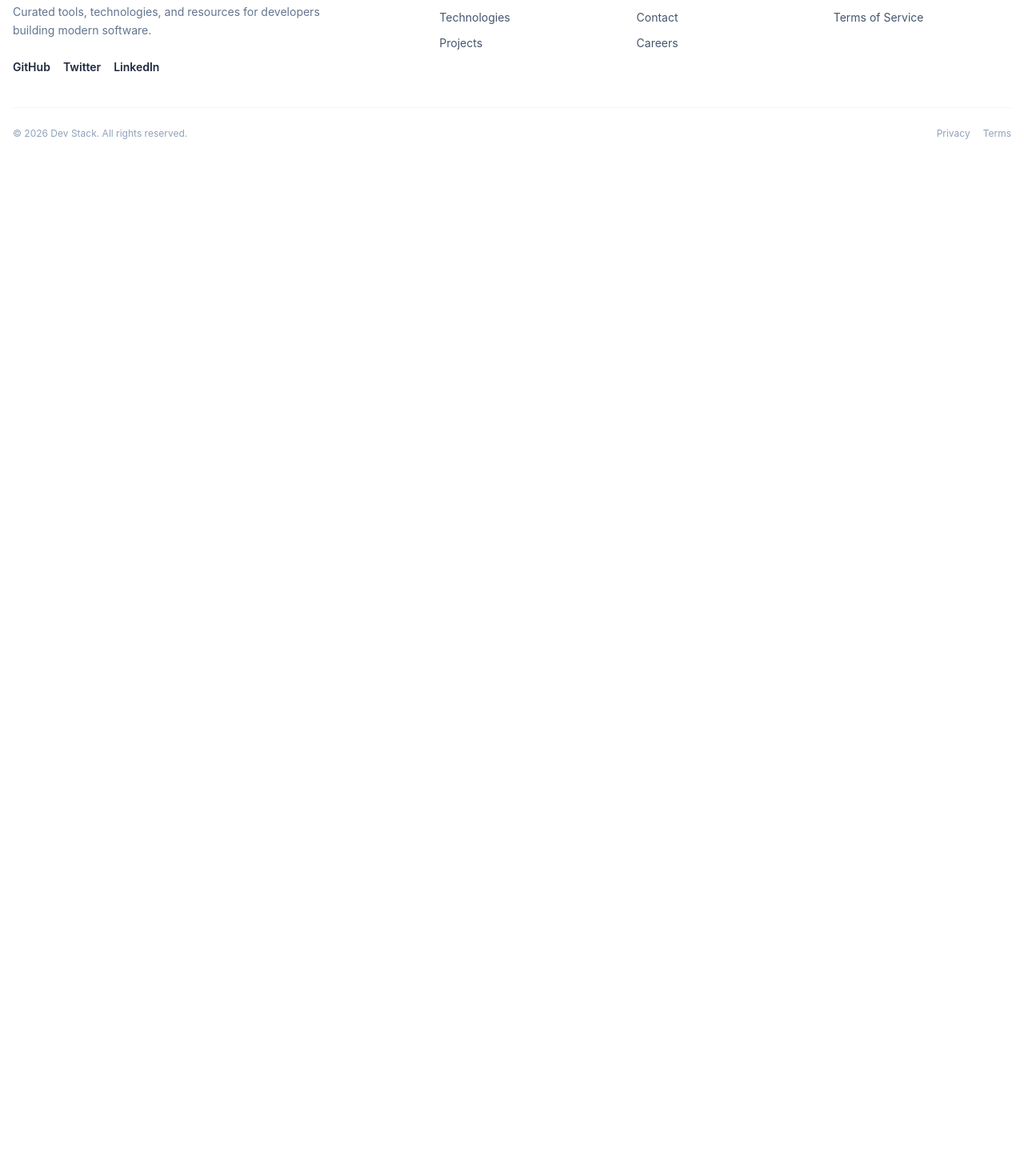
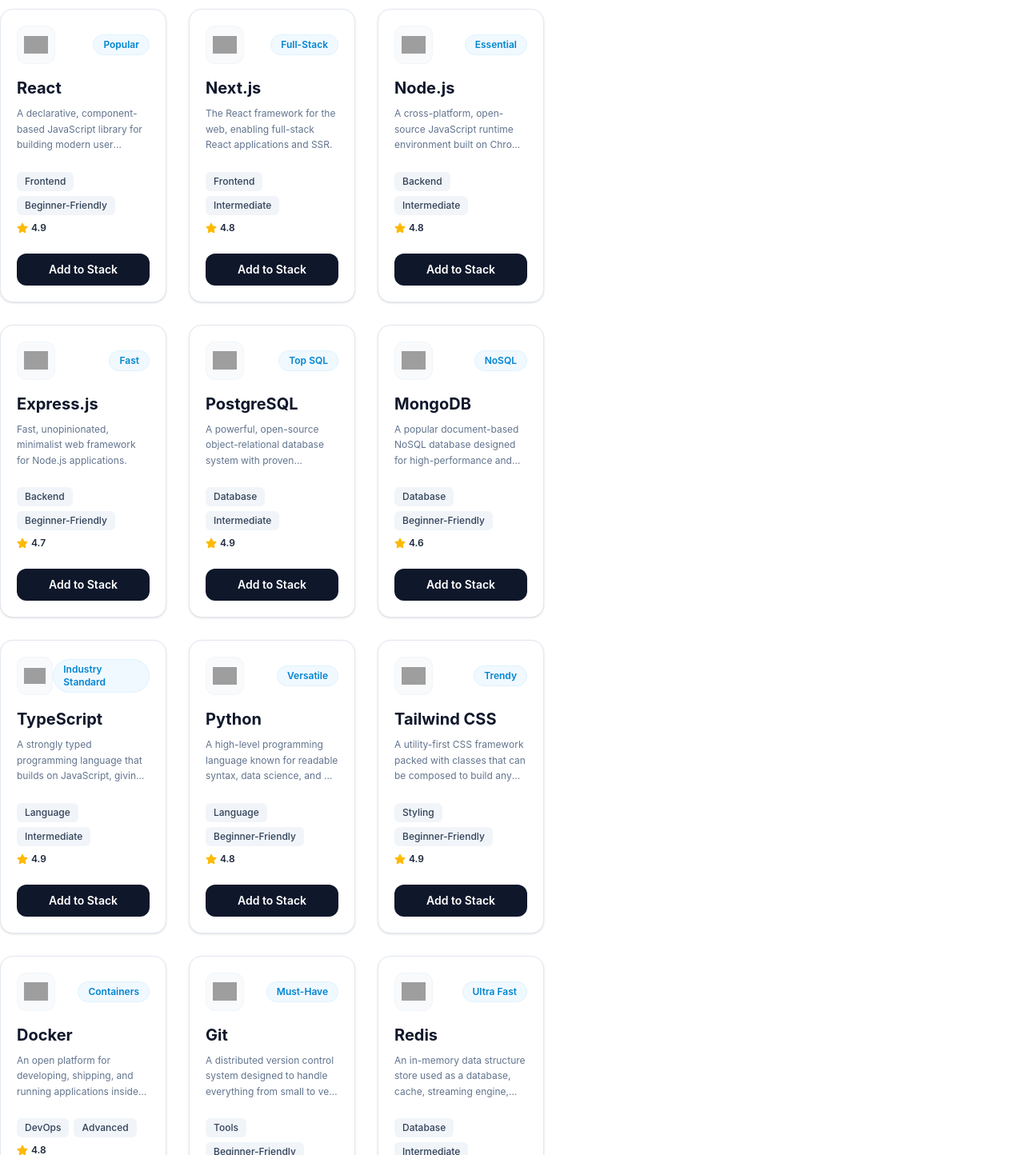
Before and after one commit to Likhon-25/Dev-Stack-Builder-Website, a React (Vite) app: page / in a window 1280 px wide. Shown: the part 806-2250 px from the top of the page at 80% size. Before the commit the page ends 1013 px from the top, so only its background shows below. Built offline with nearby package versions, Linux system fonts and the light colour scheme; grey boxes are pictures that could not be loaded.

Commit message:
Completed card sectiona and button togoling

```diff
--- /dev/null
+++ b/public/data.json
@@ -0,0 +1,122 @@
+[
+  {
+    "id": 1,
+    "name": "React",
+    "category": "Frontend",
+    "description": "A declarative, component-based JavaScript library for building modern user interfaces.",
+    "icon": "https://icon.icepanel.io/Technology/svg/React.svg",
+    "rating": 4.9,
+    "difficulty": "Beginner-Friendly",
+    "badge": "Popular"
+  },
+  {
+    "id": 2,
+    "name": "Next.js",
+    "category": "Frontend",
+    "description": "The React framework for the web, enabling full-stack React applications and SSR.",
+    "icon": "https://icon.icepanel.io/Technology/svg/Next.js.svg",
+    "rating": 4.8,
+    "difficulty": "Intermediate",
+    "badge": "Full-Stack"
+  },
+  {
+    "id": 3,
+    "name": "Node.js",
+    "category": "Backend",
+    "description": "A cross-platform, open-source JavaScript runtime environment built on Chrome V8 engine.",
+    "icon": "https://icon.icepanel.io/Technology/svg/Node.js.svg",
+    "rating": 4.8,
+    "difficulty": "Intermediate",
+    "badge": "Essential"
+  },
+  {
+    "id": 4,
+    "name": "Express.js",
+    "category": "Backend",
+    "description": "Fast, unopinionated, minimalist web framework for Node.js applications.",
+    "icon": "https://icon.icepanel.io/Technology/svg/Express.svg",
+    "rating": 4.7,
+    "difficulty": "Beginner-Friendly",
+    "badge": "Fast"
+  },
+  {
+    "id": 5,
+    "name": "PostgreSQL",
+    "category": "Database",
+    "description": "A powerful, open-source object-relational database system with proven reliability.",
+    "icon": "https://icon.icepanel.io/Technology/svg/PostgresSQL.svg",
+    "rating": 4.9,
+    "difficulty": "Intermediate",
+    "badge": "Top SQL"
+  },
+  {
+    "id": 6,
+    "name": "MongoDB",
+    "category": "Database",
+    "description": "A popular document-based NoSQL database designed for high-performance and scalability.",
+    "icon": "https://icon.icepanel.io/Technology/svg/MongoDB.svg",
+    "rating": 4.6,
+    "difficulty": "Beginner-Friendly",
+    "badge": "NoSQL"
+  },
+  {
+    "id": 7,
+    "name": "TypeScript",
+    "category": "Language",
+    "description": "A strongly typed programming language that builds on JavaScript, giving you better tooling.",
+    "icon": "https://icon.icepanel.io/Technology/svg/TypeScript.svg",
+    "rating": 4.9,
+    "difficulty": "Intermediate",
+    "badge": "Industry Standard"
+  },
+  {
+    "id": 8,
+    "name": "Python",
+    "category": "Language",
+    "description": "A high-level programming language known for readable syntax, data science, and AI development.",
+    "icon": "https://icon.icepanel.io/Technology/svg/Python.svg",
+    "rating": 4.8,
+    "difficulty": "Beginner-Friendly",
+    "badge": "Versatile"
+  },
+  {
+    "id": 9,
+    "name": "Tailwind CSS",
+    "category": "Styling",
+    "description": "A utility-first CSS framework packed with classes that can be composed to build any design.",
+    "icon": "https://icon.icepanel.io/Technology/svg/Tailwind-CSS.svg",
+    "rating": 4.9,
+    "difficulty": "Beginner-Friendly",
+    "badge": "Trendy"
+  },
+  {
+    "id": 10,
+    "name": "Docker",
+    "category": "DevOps",
+    "description": "An open platform for developing, shipping, and running applications inside containers.",
+    "icon": "https://icon.icepanel.io/Technology/svg/Docker.svg",
+    "rating": 4.8,
+    "difficulty": "Advanced",
+    "badge": "Containers"
+  },
+  {
+    "id": 11,
+    "name": "Git",
+    "category": "Tools",
+    "description": "A distributed version control system designed to handle everything from small to very large projects.",
+    "icon": "https://icon.icepanel.io/Technology/svg/Git.svg",
+    "rating": 4.9,
+    "difficulty": "Beginner-Friendly",
+    "badge": "Must-Have"
+  },
+  {
+    "id": 12,
+    "name": "Redis",
+    "category": "Database",
+    "description": "An in-memory data structure store used as a database, cache, streaming engine, and message broker.",
+    "icon": "https://icon.icepanel.io/Technology/svg/Redis.svg",
+    "rating": 4.8,
+    "difficulty": "Intermediate",
+    "badge": "Ultra Fast"
+  }
+]
--- a/src/App.tsx
+++ b/src/App.tsx
@@ -1,18 +1,28 @@
-import Banner from "./Banner"
-import Footer from "./Footer"
-import Nav from "./Nav"
+import { Suspense } from "react";
+import Banner from "./Banner";
+import Technologies from "./components/Technologies";
+import Footer from "./Footer";
+import Nav from "./Nav";
+import type { ITechnology } from "./types/Type";
 
+const TechnologyFetch = async (): Promise<ITechnology[]> => {
+  const res = await fetch("/data.json");
+  const data = await res.json();
+  return data;
+};
 
 function App() {
-
+  const TechnologyPromise = TechnologyFetch();
   return (
     <>
-        <Nav />
-        <Banner />
-
-        <Footer />
+      <Nav />
+      <Banner />
+      <Suspense fallback={'Loadding......'}>
+        <Technologies TechnologyPromise={TechnologyPromise} />
+      </Suspense>
+      <Footer />
     </>
-  )
+  );
 }
 
-export default App
+export default App;
--- /dev/null
+++ b/src/components/SelectedTechnologyes.tsx
@@ -0,0 +1,20 @@
+import type { ITechnology } from "../types/Type";
+
+interface SelectedTechnologyesProps {
+    selectedTechnologies: ITechnology[];
+}
+
+const SelectedTechnologyes = ({
+    selectedTechnologies,
+}: SelectedTechnologyesProps) => {
+    return (
+        <div>
+                        <h2>Selected Technologies</h2>
+                        {selectedTechnologies.map((technology) => (
+                                <p key={technology.id}>{technology.name}</p>
+                        ))}
+        </div>
+    );
+};
+
+export default SelectedTechnologyes;
--- /dev/null
+++ b/src/components/Technologies.tsx
@@ -0,0 +1,41 @@
+import { use, useState } from "react";
+import type { ITechnology } from "../types/Type";
+import TechnologyCard from "./TechnologyCard";
+import SelectedTechnologyes from "./SelectedTechnologyes";
+
+interface TechnologyProps {
+  TechnologyPromise: Promise<ITechnology[]>;
+}
+const Technologies = ({TechnologyPromise}: TechnologyProps) => {
+  const technologies = use(TechnologyPromise);
+
+  const [selectedTechnologies, setSelectedTechnologies] = useState<ITechnology[]>([]);
+  return (
+    <div className="container mx-auto">
+      <h2 className="text-3xl md:text-4xl font-extrabold text-slate-900 tracking-tight">
+        Explore the{" "}
+        <span className="bg-gradient-to-r from-pink-500 to-purple-600 bg-clip-text text-transparent">
+          Technologies
+        </span>
+      </h2>
+      <p className="mt-2 text-sm md:text-base text-slate-400 font-normal">
+        Pick one technology per category to build your ideal stack.
+      </p>
+      <div className="grid grid-cols-3 mr-150 mt-10 gap-7">
+        {technologies.map((technology) => {
+          return (
+            <TechnologyCard
+              key={technology.id}
+              technology={technology}
+              selectedTechnologies={selectedTechnologies}
+              setSelectedTechnologies={setSelectedTechnologies}
+            />
+          );
+        })}
+      </div>
+      <SelectedTechnologyes selectedTechnologies={selectedTechnologies} />
+    </div>
+  );
+};
+
+export default Technologies;
--- /dev/null
+++ b/src/components/TechnologyCard.tsx
@@ -0,0 +1,85 @@
+import { FaStar } from "react-icons/fa";
+import type { ITechnology } from "../types/Type";
+import type { Dispatch, SetStateAction } from "react";
+
+interface ITechnologyCardProps {
+  technology: ITechnology;
+  selectedTechnologies: ITechnology[];
+  setSelectedTechnologies: Dispatch<SetStateAction<ITechnology[]>>;
+}
+const TechnologyCard = ({
+  technology,
+  selectedTechnologies,
+  setSelectedTechnologies,
+}: ITechnologyCardProps) => {
+  const isSelected = selectedTechnologies.some(
+    (item) => item.id === technology.id,
+  );
+
+  const handleButtonType = () => {
+    setSelectedTechnologies((currentTechnologies) => [
+      ...currentTechnologies,
+      technology,
+    ]);
+  };
+  return (
+    <div>
+      <div className= {`rounded-2xl border ${isSelected ? 'border-pink-500' : 'border-slate-200' }  bg-white p-5 shadow-sm hover:shadow-md transition-all`}>
+        <div>
+          {/* Top Header: Icon & Badge */}
+          <div className="flex items-center justify-between">
+            <div className="flex h-12 w-12 items-center justify-center rounded-xl bg-slate-50 p-2 border border-slate-100">
+              <img
+                src={technology.icon}
+                alt={technology.name}
+                className="h-8 w-8 object-contain"
+              />
+            </div>
+            <span className="rounded-full bg-sky-50 px-3 py-1 text-xs font-semibold text-sky-600 border border-sky-100">
+              {technology.badge}
+            </span>
+          </div>
+
+          {/* Title & Description */}
+          <h3 className="mt-4 text-xl font-bold text-slate-900">
+            {technology.name}
+          </h3>
+          <p className="mt-2 text-xs text-slate-500 leading-relaxed line-clamp-3">
+            {technology.description}
+          </p>
+
+          {/* Categories, Difficulty & Rating */}
+          <div className="mt-6 flex flex-wrap items-center justify-between gap-2 text-xs font-medium text-slate-600">
+            <div className="flex items-center gap-1.5 flex-wrap">
+              <span className="rounded-md bg-slate-100 px-2.5 py-1 text-slate-700">
+                {technology.category}
+              </span>
+              <span className="rounded-md bg-slate-100 px-2.5 py-1 text-slate-700">
+                {technology.difficulty}
+              </span>
+            </div>
+            <div className="flex items-center gap-1 font-semibold text-slate-800">
+              <FaStar className="text-amber-400 text-sm" />
+              <span>{technology.rating}</span>
+            </div>
+          </div>
+        </div>
+
+        {/* Action Button */}
+        <div className="mt-6">
+          <button
+            type="button"
+            onClick={handleButtonType}
+            disabled={isSelected}
+            className={`w-full rounded-xl ${isSelected ? "bg-slate-400" : "bg-slate-900 hover:bg-slate-800"}  py-2.5 text-sm font-semibold text-white transition-colors `}
+          >
+            {isSelected ? "Added" : "Add to Stack"}
+          </button>
+        </div>
+      </div>
+      <div></div>
+    </div>
+  );
+};
+
+export default TechnologyCard;
--- /dev/null
+++ b/src/types/Type.tsx
@@ -0,0 +1,10 @@
+export interface ITechnology {
+  id: number;
+  name: string;
+  category: string;
+  description: string;
+  icon: string;
+  rating: number;
+  difficulty: string;
+  badge: string;
+}
```
